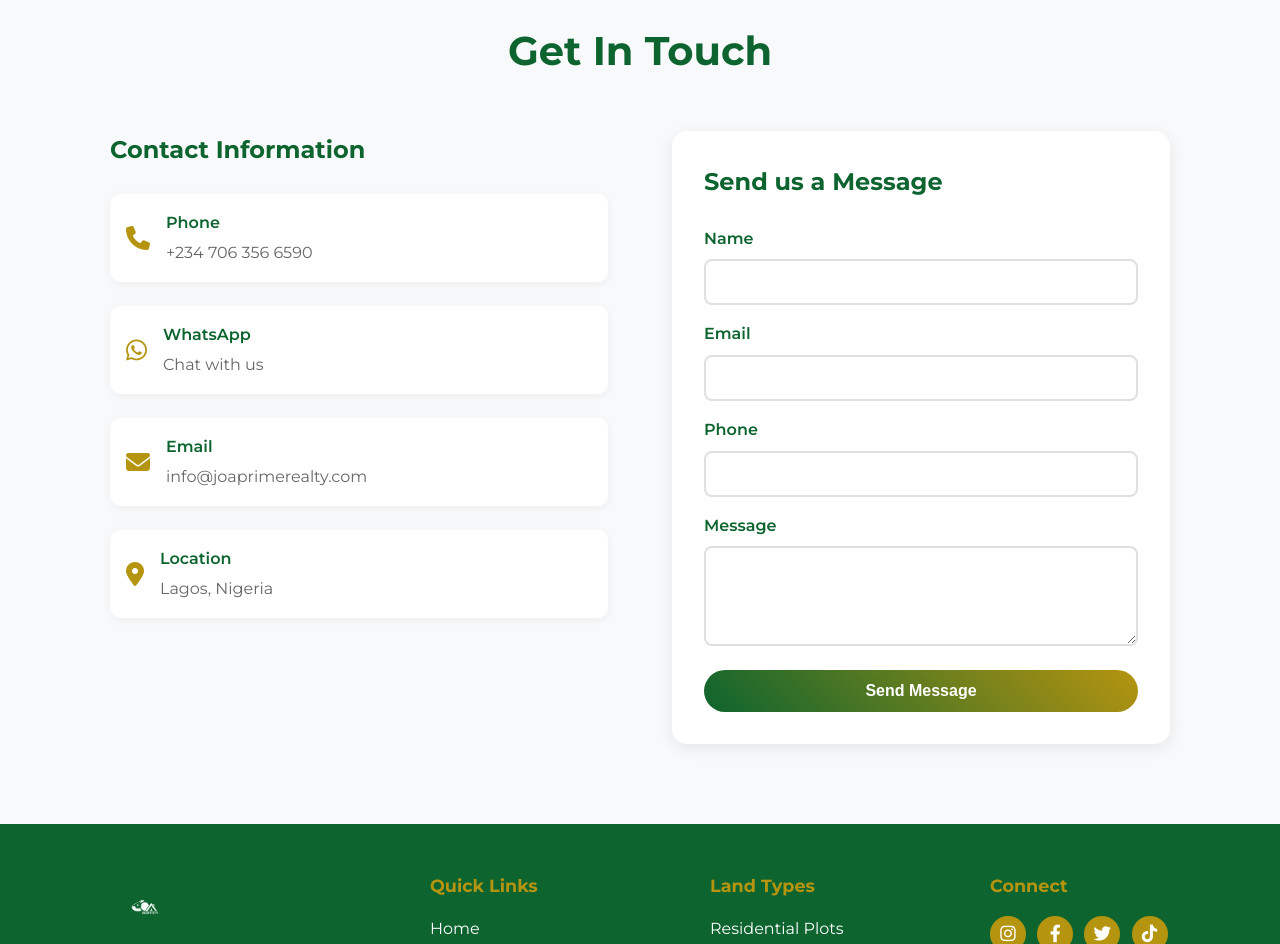
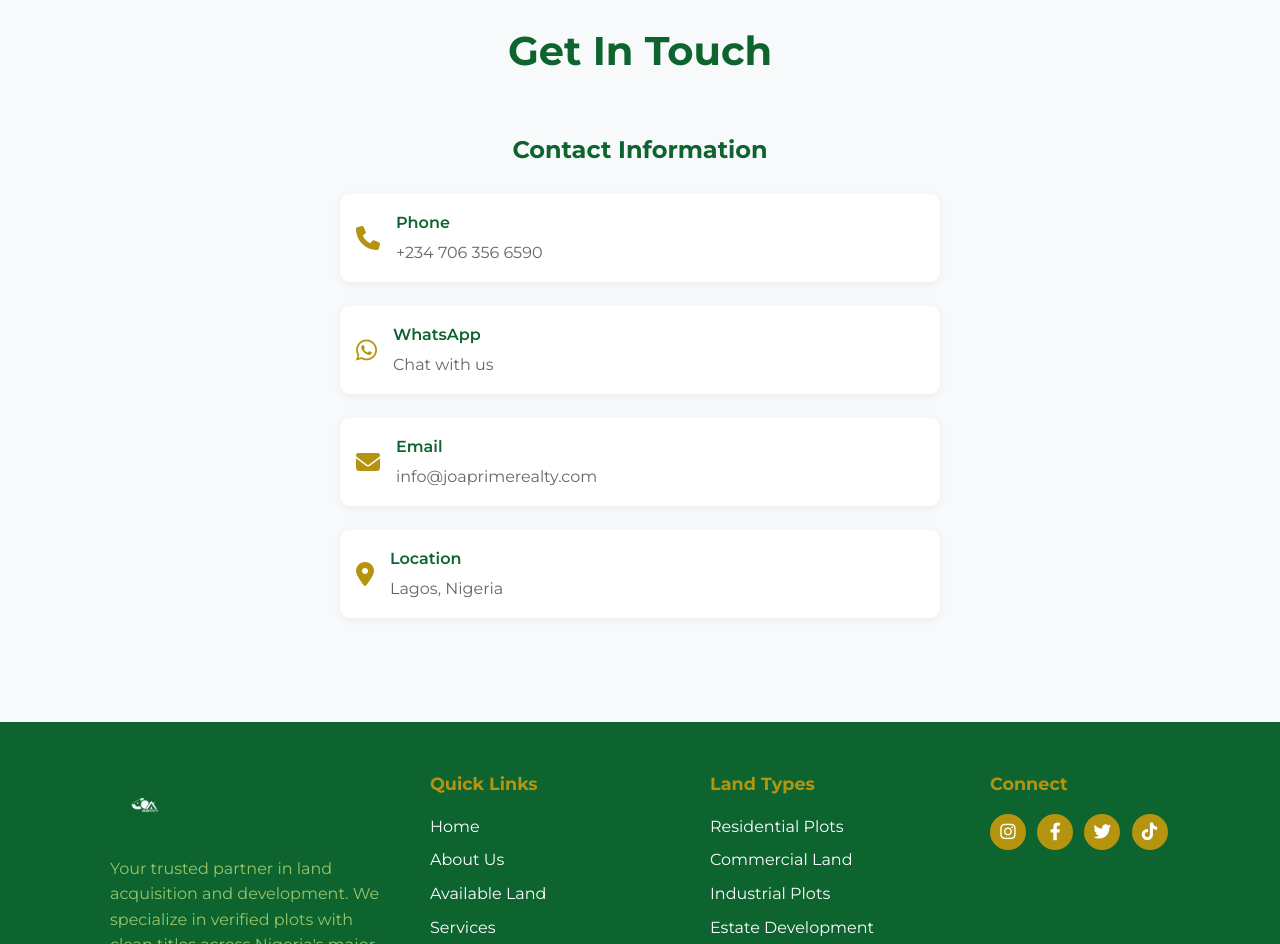
Before and after one commit to meshmmanuel/joarealty, a plain HTML site: page index.html in a window 1280 px wide. Shown: the part 4660-5604 px from the top of the page. Drawn offline with nearby package versions, Linux system fonts and the light colour scheme; some packages are replaced by stand-ins of ours; a script that the page names is missing.

Commit message:
Refactor contact section in index.html by changing layout to flex for better alignment, centering contact information, and removing the message form and associated script for a cleaner design.

```diff
--- a/index.html
+++ b/index.html
@@ -1532,9 +1532,9 @@
     <section id="contact" class="contact" style="padding: 80px 0; background: #f8f9fa;">
         <div class="container" style="max-width: 1100px; margin: 0 auto;">
             <h2 class="section-title" style="text-align: center; color: #0d642f; font-size: 2.5rem; margin-bottom: 3rem;">Get In Touch</h2>
-            <div class="contact-content" style="display: grid; grid-template-columns: 1fr 1fr; gap: 4rem;">
-                <div class="contact-info" style="color: #333;">
-                    <h3 style="font-size: 1.5rem; margin-bottom: 1.5rem; color: #0d642f;">Contact Information</h3>
+            <div class="contact-content" style="display: flex; justify-content: center;">
+                <div class="contact-info" style="color: #333; max-width: 600px; width: 100%;">
+                    <h3 style="font-size: 1.5rem; margin-bottom: 1.5rem; color: #0d642f; text-align: center;">Contact Information</h3>
                     <div class="contact-item" style="display: flex; align-items: center; margin-bottom: 1.5rem; padding: 1rem; background: #fff; border-radius: 10px; box-shadow: 0 2px 8px rgba(0,0,0,0.05);">
                         <div class="contact-item-icon" style="font-size: 1.5rem; margin-right: 1rem; color: #b5940f;">
                             <i class="fas fa-phone"></i>
@@ -1572,63 +1572,9 @@
                         </div>
                     </div>
                 </div>
-                <div class="contact-form" style="background: #fff; padding: 2rem; border-radius: 15px; box-shadow: 0 4px 16px rgba(0,0,0,0.08);">
-                    <h3 style="font-size: 1.5rem; margin-bottom: 1.5rem; color: #0d642f;">Send us a Message</h3>
-                    <form id="contactForm" netlify onsubmit="handleContactSubmit(event); return false;">
-                        <div class="form-group" style="margin-bottom: 1rem;">
-                            <label for="name" style="display: block; margin-bottom: 0.5rem; font-weight: 600; color: #0d642f;">Name</label>
-                            <input type="text" id="name" name="name" required style="width: 100%; padding: 12px; border: 2px solid #e0e0e0; border-radius: 8px; background: #fff; color: #333; font-size: 1rem; transition: border-color 0.3s;" onfocus="this.style.borderColor='#b5940f';" onblur="this.style.borderColor='#e0e0e0';">
-                        </div>
-                        <div class="form-group" style="margin-bottom: 1rem;">
-                            <label for="email" style="display: block; margin-bottom: 0.5rem; font-weight: 600; color: #0d642f;">Email</label>
-                            <input type="email" id="email" name="email" required style="width: 100%; padding: 12px; border: 2px solid #e0e0e0; border-radius: 8px; background: #fff; color: #333; font-size: 1rem; transition: border-color 0.3s;" onfocus="this.style.borderColor='#b5940f';" onblur="this.style.borderColor='#e0e0e0';">
-                        </div>
-                        <div class="form-group" style="margin-bottom: 1rem;">
-                            <label for="phone" style="display: block; margin-bottom: 0.5rem; font-weight: 600; color: #0d642f;">Phone</label>
-                            <input type="tel" id="phone" name="phone" required style="width: 100%; padding: 12px; border: 2px solid #e0e0e0; border-radius: 8px; background: #fff; color: #333; font-size: 1rem; transition: border-color 0.3s;" onfocus="this.style.borderColor='#b5940f';" onblur="this.style.borderColor='#e0e0e0';">
-                        </div>
-                        <div class="form-group" style="margin-bottom: 1.5rem;">
-                            <label for="message" style="display: block; margin-bottom: 0.5rem; font-weight: 600; color: #0d642f;">Message</label>
-                            <textarea id="message" name="message" rows="5" required style="width: 100%; padding: 12px; border: 2px solid #e0e0e0; border-radius: 8px; background: #fff; color: #333; font-size: 1rem; resize: vertical; transition: border-color 0.3s; font-family: 'Montserrat', Arial, sans-serif;" onfocus="this.style.borderColor='#b5940f';" onblur="this.style.borderColor='#e0e0e0';"></textarea>
-                        </div>
-                        <button type="submit" class="submit-btn" style="background: linear-gradient(45deg, #0d642f, #b5940f); color: #fff; border: none; padding: 12px 30px; border-radius: 25px; font-weight: 600; cursor: pointer; transition: transform 0.3s, box-shadow 0.3s; font-size: 1rem; width: 100%;">Send Message</button>
-                    </form>
-                </div>
             </div>
         </div>
     </section>
-
-    <script>
-        function handleContactSubmit(event) {
-            event.preventDefault();
-            const form = event.target;
-            const formData = new FormData(form);
-            const name = formData.get('name');
-            const email = formData.get('email');
-            const phone = formData.get('phone');
-            const message = formData.get('message');
-
-            // Create WhatsApp message
-            const whatsappMessage = `Hello! I'm ${name}.\n\nEmail: ${email}\nPhone: ${phone}\n\nMessage: ${message}`;
-            const whatsappUrl = `https://wa.me/2347063566590?text=${encodeURIComponent(whatsappMessage)}`;
-
-            // Open WhatsApp
-            window.open(whatsappUrl, '_blank');
-
-            // Show success message
-            if (typeof Swal !== 'undefined') {
-                Swal.fire({
-                    title: 'Message Sent!',
-                    text: 'We\'ll get back to you shortly via WhatsApp.',
-                    icon: 'success',
-                    confirmButtonColor: '#0d642f'
-                });
-            }
-
-            // Reset form
-            form.reset();
-        }
-    </script>
 
     <!-- Floating WhatsApp Button -->
     <div class="whatsapp-float">
```
